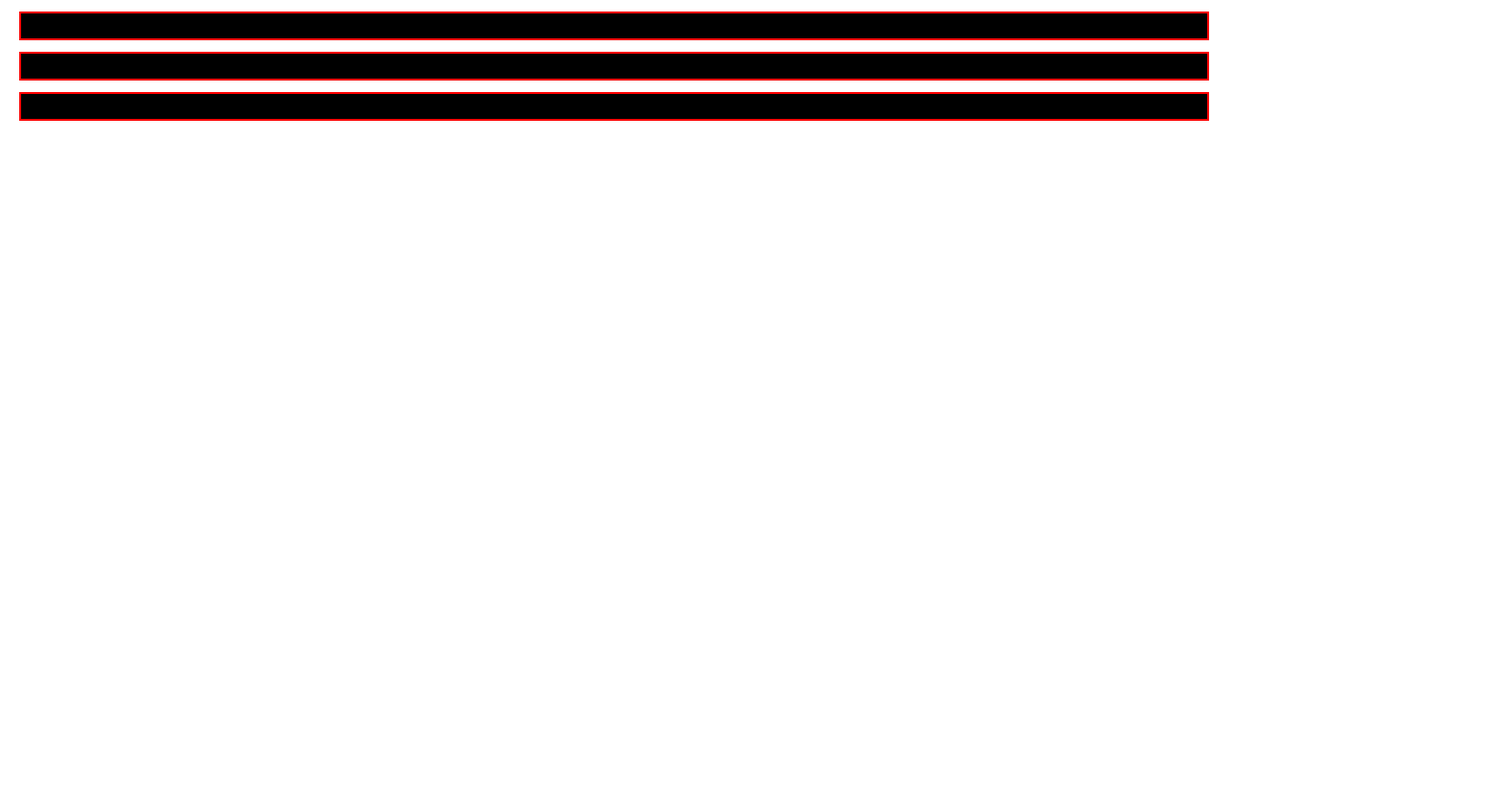
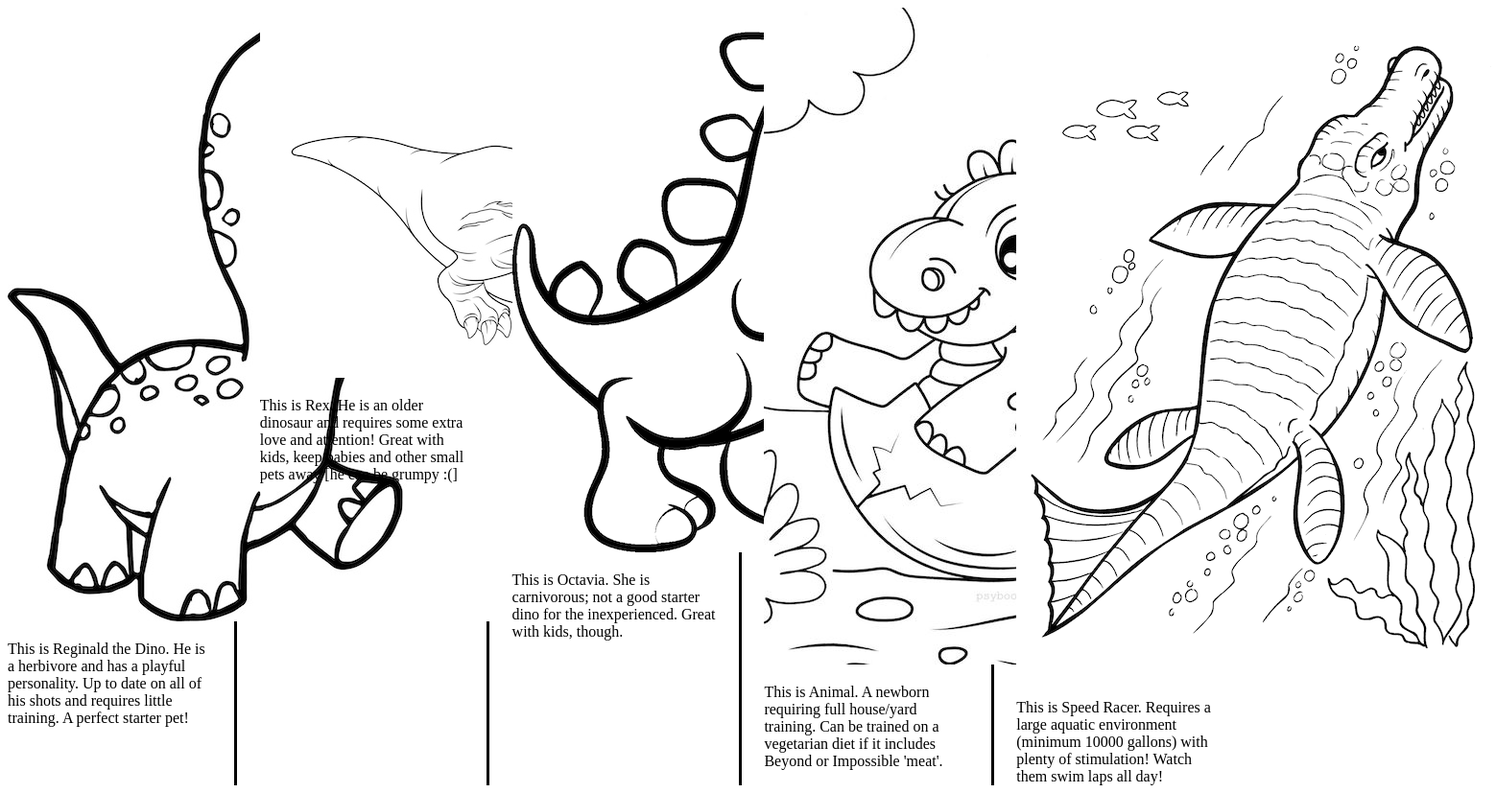
Before and after one commit to alexiusvdt/animal-shelter, a plain HTML site: page index.html in a window 1280 px wide. Shown: the whole page at 96% size, 1559 px wide, since content can reach past the window. Before the commit the page ends 800 px from the top, so only its background shows below. Drawn offline with Linux system fonts and the light colour scheme.

Commit message:
established photo columns,
Co-authored-by: Kirsten Opstad <kirsten.opstad@gmail.com>

```diff
--- a/css/styles.css
+++ b/css/styles.css
@@ -4,10 +4,19 @@
   }
 
 .animal-profile {
-  margin: 12px;
+  column-count: 5;
+  column-gap: 50px;
+  column-rule-style: solid;
+  column-rule-width: auto;
+
+  /* margin: 12px;
   border: 2px solid red;
   padding: 4px;
   background-color: black;
   box-sizing: border-box;
-  float: center;
+  float: center; */
 }
+
+.h2 {
+  column-span: all;
+}
--- a/index.html
+++ b/index.html
@@ -6,13 +6,16 @@
 </head>
 <body>
   <div class="animal-profile">
-    Animal 1
-  </div>
-  <div class="animal-profile">
-    Animal 2
-  </div>
-  <div class="animal-profile">
-    Animal 3
+    <img src="img/dino-1.jpg">
+    <p>This is Reginald the Dino. He is a herbivore and has a playful personality. Up to date on all of his shots and requires little training. A perfect starter pet!</p>
+    <img src="img/dino-2.jpg">
+    <p>This is Rex. He is an older dinosaur and requires some extra love and attention! Great with kids, keep babies and other small pets away [he can be grumpy :(]</p>
+    <img src="img/dino-3.gif">
+    <p>This is Octavia. She is carnivorous; not a good starter dino for the inexperienced. Great with kids, though.</p>
+    <img src="img/dino-4.jpg">
+    <p>This is Animal. A newborn requiring full house/yard training. Can be trained on a vegetarian diet if it includes Beyond or Impossible 'meat'.</p>
+    <img src="img/dino-5.gif">
+    <p>This is Speed Racer. Requires a large aquatic environment (minimum 10000 gallons) with plenty of stimulation! Watch them swim laps all day!</p>
   </div>
 </body>
 </html>
```
Also changed, not shown: img/dino-1.jpg (added), img/dino-2.jpg (added), img/dino-3.gif (added), img/dino-4.jpg (added), img/dino-5.gif (added).
